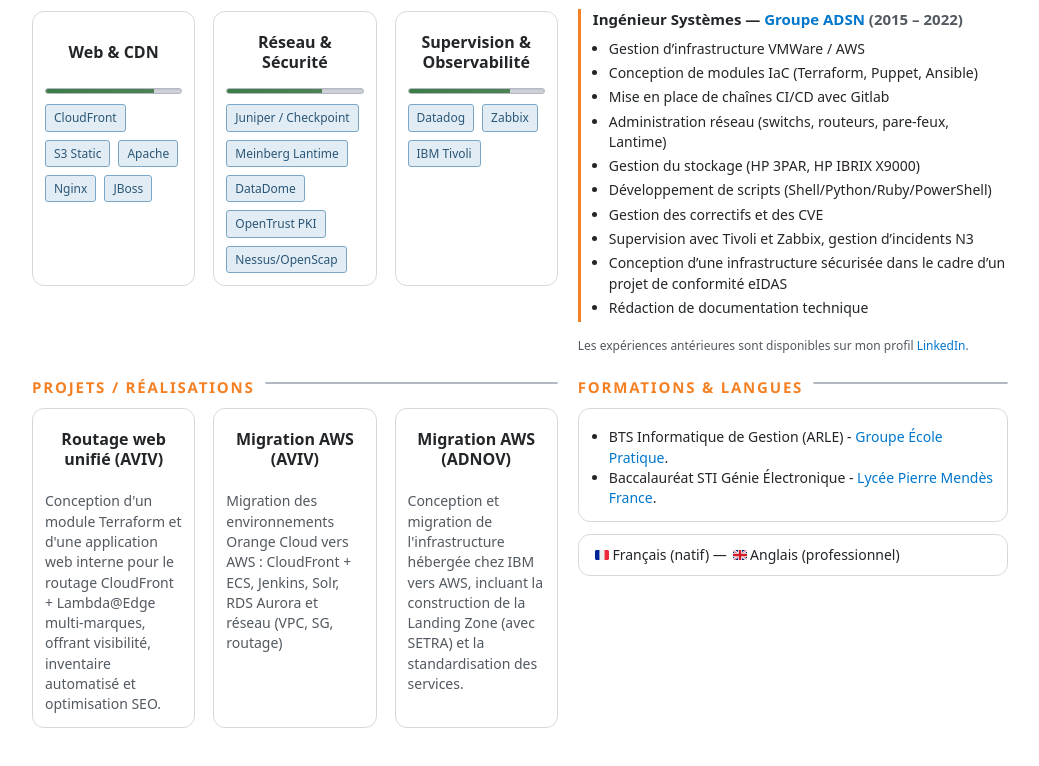
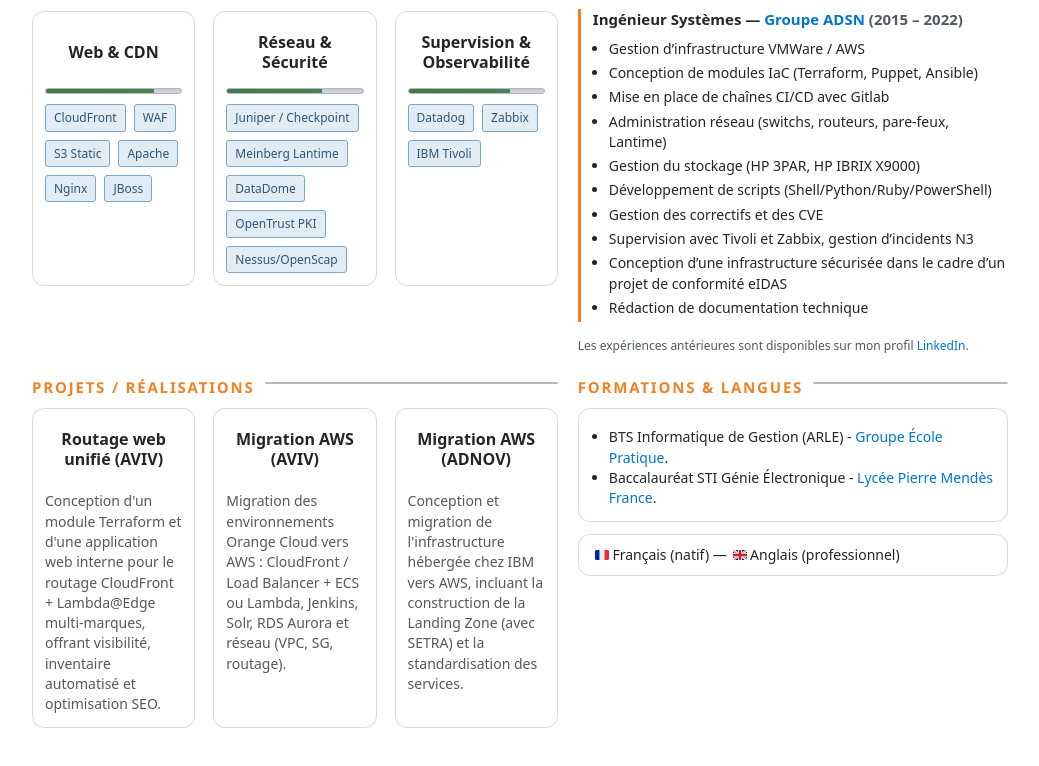
Before and after one commit to meries/cv, a plain HTML site: page index.html in a window 1280 px wide. Shown: the part 832-1598 px from the top of the page, without its empty margins (120-1159 px from the left). Drawn offline with Linux system fonts and the light colour scheme.

Commit message:
chore: add some info from tile

```diff
--- a/index.html
+++ b/index.html
@@ -183,7 +183,7 @@
           <div class="tile"><h3>DevOps & Infra as Code</h3><div class="bar"><i style="width:90%"></i></div><div class="chips"><span class="chip">AWS</span><span class="chip">Azure</span><span class="chip">Terraform</span><span class="chip">CloudFormation</span><span class="chip">Docker</span><span class="chip">EKS</span><span class="chip">Rancher</span><span class="chip">Ansible</span><span class="chip">Puppet</span><span class="chip">Foreman</span><span class="chip">Git</span><span class="chip">CircleCI</span></div></div>
           <div class="tile"><h3>Système d'Exploitation</h3><div class="bar"><i style="width:90%"></i></div><div class="chips"><span class="chip">RedHat/CentOS</span><span class="chip">Debian/Ubuntu</span><span class="chip">Windows</span></div></div>
           <div class="tile"><h3>Développement</h3><div class="bar"><i style="width:90%"></i></div><div class="chips"><span class="chip">HCL</span><span class="chip">Python</span><span class="chip">Ruby</span><span class="chip">Shell/Bash</span><span class="chip">PowerShell</span></div></div>
-          <div class="tile"><h3>Web & CDN</h3><div class="bar"><i style="width:80%"></i></div><div class="chips"><span class="chip">CloudFront</span><span class="chip">S3 Static</span><span class="chip">Apache</span><span class="chip">Nginx</span><span class="chip">JBoss</span></div></div>
+          <div class="tile"><h3>Web & CDN</h3><div class="bar"><i style="width:80%"></i></div><div class="chips"><span class="chip">CloudFront</span><span class="chip">WAF</span><span class="chip">S3 Static</span><span class="chip">Apache</span><span class="chip">Nginx</span><span class="chip">JBoss</span></div></div>
           <div class="tile"><h3>Réseau & Sécurité</h3><div class="bar"><i style="width:70%"></i></div><div class="chips"><span class="chip">Juniper / Checkpoint</span><span class="chip">Meinberg Lantime</span><span class="chip">DataDome</span><span class="chip">OpenTrust PKI </span><span class="chip">Nessus/OpenScap </span></div></div>
           <div class="tile"><h3>Supervision & Observabilité</h3><div class="bar"><i style="width:75%"></i></div><div class="chips"><span class="chip">Datadog</span><span class="chip">Zabbix</span><span class="chip">IBM Tivoli</span></div></div>
         </div>
@@ -205,7 +205,7 @@
         <div class="section-head"><h2>Projets / Réalisations</h2><div class="bar"></div></div>
         <div class="grid">
           <div class="tile"><h3>Routage web unifié (AVIV)</h3><p style="margin:6px 0 0; color:var(--muted)">Conception d'un module Terraform et d'une application web interne pour le routage CloudFront + Lambda@Edge multi-marques, offrant visibilité, inventaire automatisé et optimisation SEO.</p></div>
-          <div class="tile"><h3>Migration AWS (AVIV)</h3><p style="margin:6px 0 0; color:var(--muted)">Migration des environnements Orange Cloud vers AWS : CloudFront + ECS, Jenkins, Solr, RDS Aurora et réseau (VPC, SG, routage)</p></div>
+          <div class="tile"><h3>Migration AWS (AVIV)</h3><p style="margin:6px 0 0; color:var(--muted)">Migration des environnements Orange Cloud vers AWS : CloudFront / Load Balancer + ECS ou Lambda, Jenkins, Solr, RDS Aurora et réseau (VPC, SG, routage).</p></div>
           <div class="tile"><h3>Migration AWS (ADNOV)</h3><p style="margin:6px 0 0; color:var(--muted)">Conception et migration de l'infrastructure hébergée chez IBM vers AWS, incluant la construction de la Landing Zone (avec SETRA) et la standardisation des services.</p></div>
         </div>
       </div>
```
